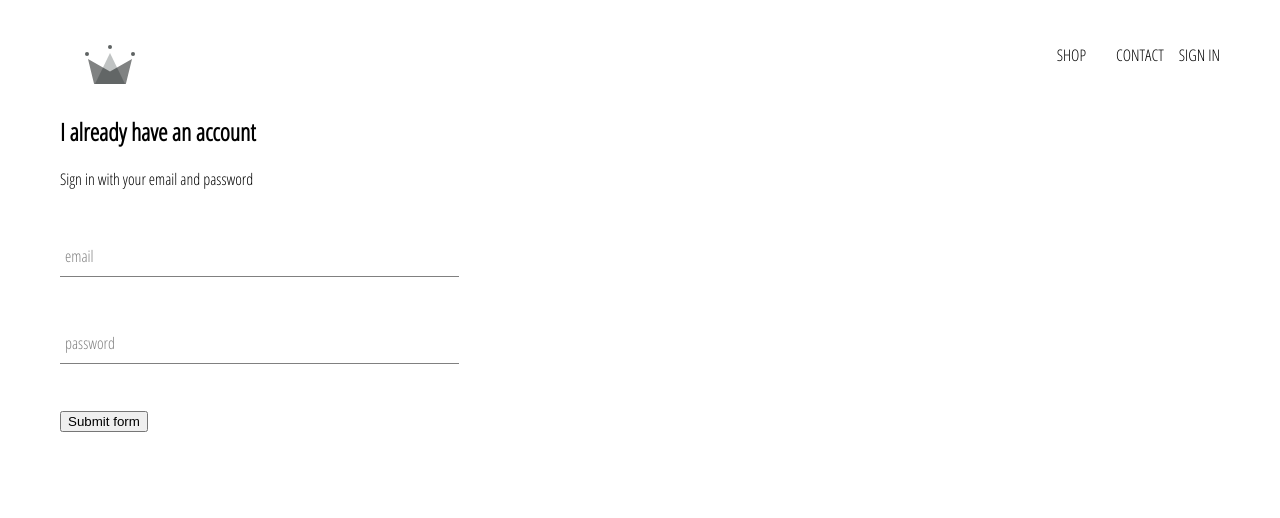
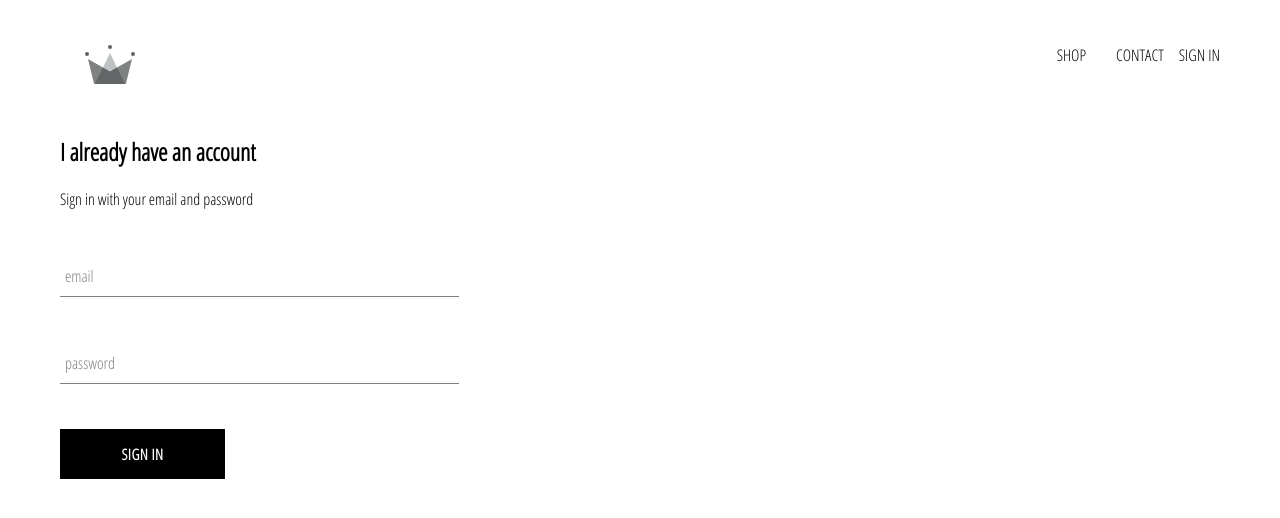
Before and after one commit to kenchose/clothing-eCommerce, a React (Create React App) app: page /signin in a window 1280 px wide. Shown: the top 518 px of the page. Built offline with nearby package versions, Linux system fonts and the light colour scheme.

Commit message:
created custom button and applied to sign in form

```diff
--- /dev/null
+++ b/src/components/CustomButton/CustomButton.component.jsx
@@ -0,0 +1,15 @@
+import React from "react";
+
+import "./CustomButton.styles.scss";
+
+const CustomButton = ({ children, ...otherProps }) => {
+	console.log(children);
+	console.log(otherProps);
+	return (
+		<button className="custom-button" {...otherProps}>
+			{children}
+		</button>
+	);
+};
+
+export default CustomButton;
--- /dev/null
+++ b/src/components/CustomButton/CustomButton.styles.scss
@@ -0,0 +1,22 @@
+.custom-button {
+  min-width: 165px;
+  width: auto;
+  height: 50px;
+  letter-spacing: 0.5px;
+  line-height: 50px;
+  padding: 0 35px 0 35px;
+  font-size: 15px;
+  background-color: black;
+  color: white;
+  text-transform: uppercase;
+  font-family: 'Open Sans Condensed';
+  font-weight: bolder;
+  border: none;
+  cursor: pointer;
+
+  &:hover {
+    background-color: white;
+    color: black;
+    border: 1px solid black;
+  }
+}
--- a/src/components/SignIn/SignIn.component.jsx
+++ b/src/components/SignIn/SignIn.component.jsx
@@ -2,6 +2,7 @@
 
 import "./SignIn.styles.scss";
 import FormInput from "../FormInput/FormInput.component";
+import CustomButton from "../CustomButton/CustomButton.component";
 
 class SignIn extends React.Component {
 	constructor(props) {
@@ -45,7 +46,7 @@
 						handleChange={this.handleChange}
 						required
 					/>
-					<input type="submit" value="Submit form" />
+					<CustomButton type="submit">Sign in</CustomButton>
 				</form>
 			</div>
 		);
--- a/src/components/SignIn/SignIn.styles.scss
+++ b/src/components/SignIn/SignIn.styles.scss
@@ -1,3 +1,9 @@
 .sign-in{
   width:30vw;
+  display:flex;
+  flex-direction: column;
 }
+
+.tile{
+  margin:10px 0;
+}
```
